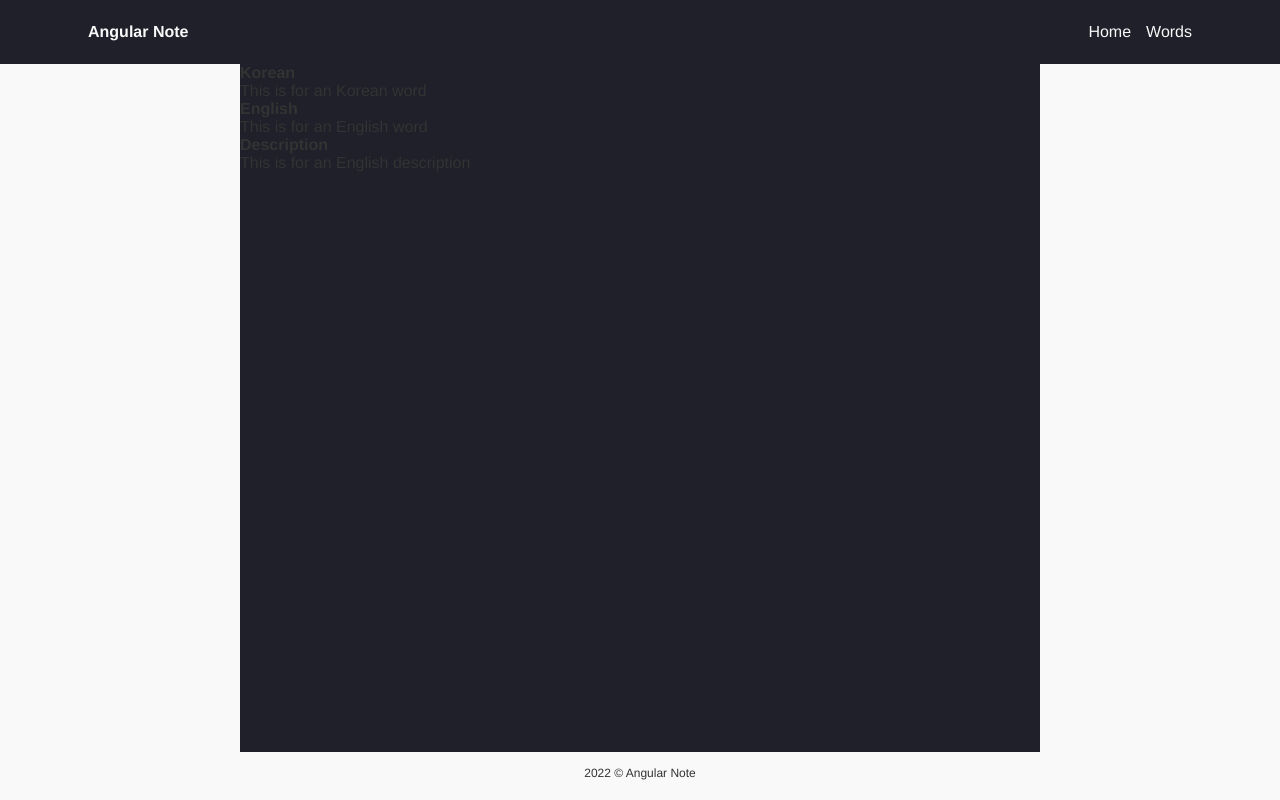
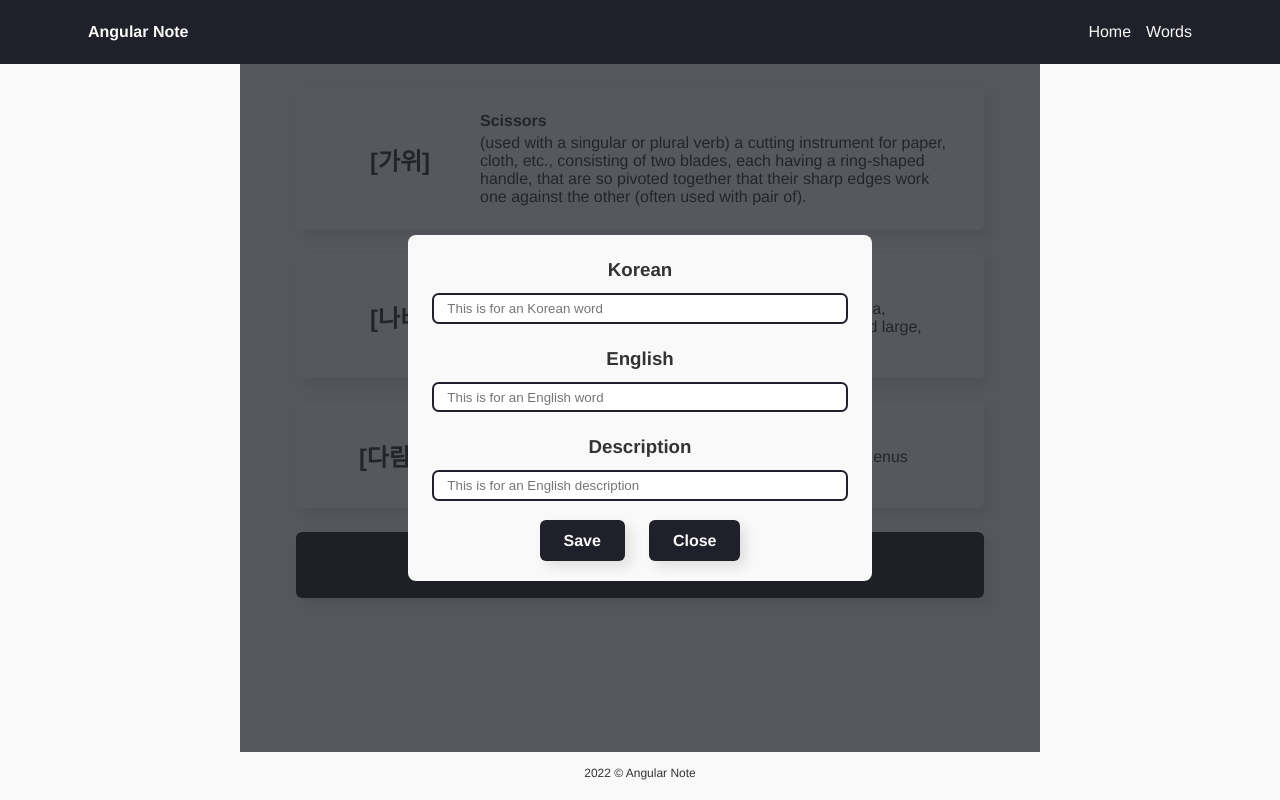
Before and after one commit to johanneslee/angular-notes, an Angular app: page /words in a window 1280 px wide. Built offline with nearby package versions, Linux system fonts and the light colour scheme.

Commit message:
Edit components

```diff
--- a/src/app/components/add-word/add-word.component.html
+++ b/src/app/components/add-word/add-word.component.html
@@ -1,17 +1,24 @@
-<div class="button" (click)="onAddWord()">+</div>
-<div class="container">
-  <div class="content">
+<div class="plus">+</div>
+<div class="popup_container">
+  <div class="popup_content">
+    <div class="box center">
       <ul>
-      <li><b>Korean</b></li>
-      <li>This is for an Korean word</li>
+        <li><h3>Korean</h3></li>
+        <li><input type="text" name="korean" placeholder="This is for an Korean word" /></li>
       </ul>
       <ul>
-      <li><b>English</b></li>
-      <li>This is for an English word</li>
+        <li><h3>English</h3></li>
+        <li><input type="text" name="english" placeholder="This is for an English word" /></li>
       </ul>
       <ul>
-      <li><b>Description</b></li>
-      <li>This is for an English description</li>
+        <li><h3>Description</h3></li>
+        <li><input type="text" name="description" placeholder="This is for an English description" /></li>
       </ul>
     </div>
+    <div class="box center">
+      <a class="button">Save</a>
+      <a class="button">Close</a>
     </div>
+  </div>
+</div>
+<div class="dimmed"></div>
--- a/src/app/components/add-word/add-word.component.sass
+++ b/src/app/components/add-word/add-word.component.sass
@@ -1,4 +1,4 @@
-.button
+.plus
   margin: var(--gap) 0
   padding: var(--gap)
   width: 40em
@@ -10,12 +10,64 @@
   text-align: center
   cursor: pointer
 
-.container
-  position: absolute
-  margin: 0
-  padding: 0
+.box
+  width: 100%
+
+.box + .box
+  padding-top: var(--gap)
+
+.button
+  padding: calc(var(--gap) / 2) var(--gap)
+  line-height: 2em
+  background-color: #1f2029
+  border-radius: calc(var(--gap) / 4)
+  box-shadow: calc(var(--gap) / 4) calc(var(--gap) / 4) calc(var(--gap) / 2) rgba(0, 0, 0, 10%)
+  font-weight: bold
+  color: var(--body-background-color)
+  cursor: pointer
+
+.button + .button
+  margin-left: var(--gap)
+
+.dimmed
+  position: fixed
   top: var(--header-height)
   left: calc(50vw - var(--main-width) / 2)
   background-color: #1f2029
+  opacity: 0.75
   width: var(--main-width)
   height: calc(100vh - var(--header-height) - var(--footer-height))
+
+.popup_container
+  position: absolute
+  display: flex
+  justify-content: center
+  align-items: center
+  z-index: 9999
+  top: var(--header-height)
+  left: calc(50vw - var(--main-width) / 2)
+  width: var(--main-width)
+  height: calc(100vh - var(--header-height) - var(--footer-height))
+
+.popup_content
+  padding: var(--gap)
+  width: calc(var(--main-width) - var(--gap) * 16)
+  border-radius: 0.5em
+  background-color: var(--body-background-color)
+
+ul + ul
+  padding-top: var(--gap)
+
+li + li
+  padding-top: calc(var(--gap) / 2)
+
+input
+  padding: 1em
+  -webkit-box-sizing: border-box
+  -moz-box-sizing: border-box
+  box-sizing: border-box
+  width: 100%
+  height: 2em
+  line-height: 2em
+  border: 2px solid #1f2029
+  border-radius: 0.5em
--- a/src/app/components/footer/footer.component.html
+++ b/src/app/components/footer/footer.component.html
@@ -1,3 +1,3 @@
 <footer class="footer">
-  <span>2022 © <a href="/">Angular Note</a></span>
+  <span>2022 © <a routerLink="/">Angular Note</a></span>
 </footer>
--- a/src/styles.sass
+++ b/src/styles.sass
@@ -26,3 +26,12 @@ a
 
 li
   list-style-type: none
+
+.left
+  text-align: left
+
+.right
+  text-align: right
+
+.center
+  text-align: center
```
Lines whose indentation alone changed are shown as unchanged.
